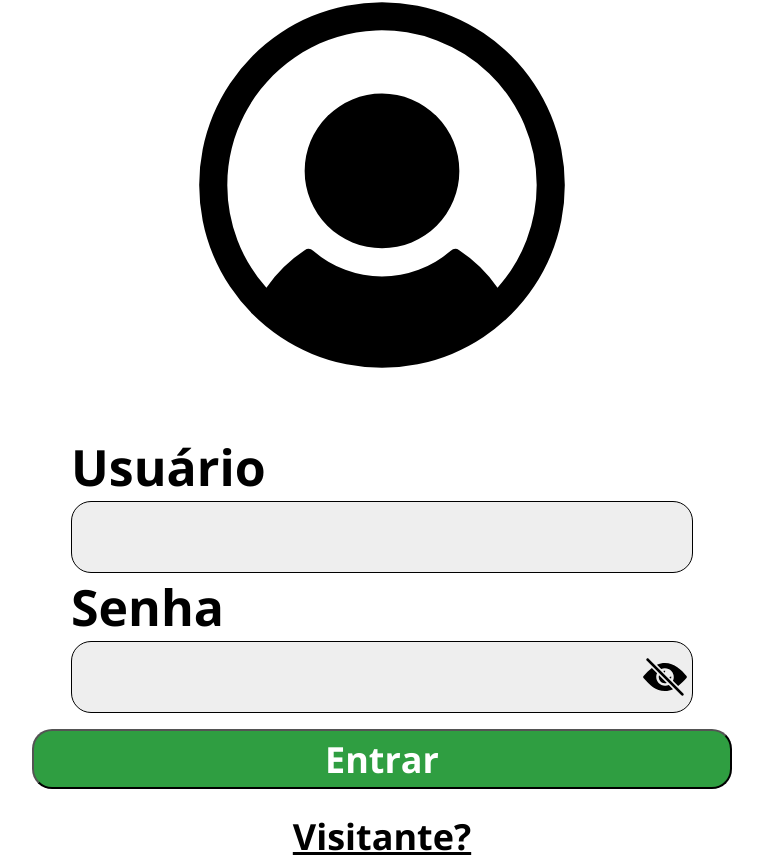
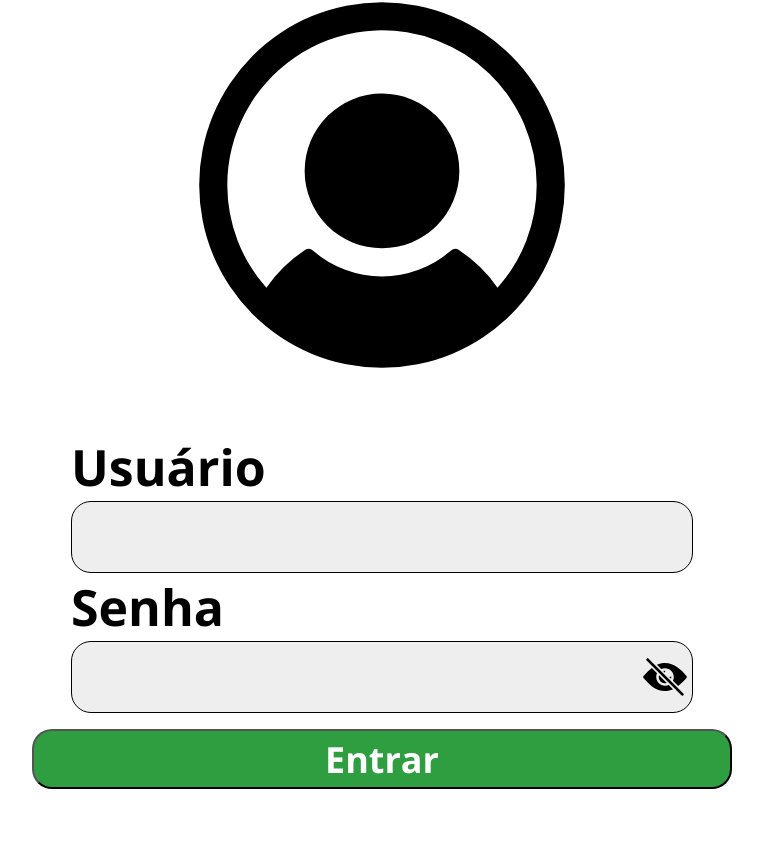
Before and after one commit to Web-LIA/SALETA-frontend, a React (Create React App) app: page /login/buscar in a window 1280 px wide. Shown: the part 140-1001 px from the top of the page, without its empty margins (258-1021 px from the left). After the commit the page ends 929 px from the top, so only its background shows below. Built offline with nearby package versions, Linux system fonts and the light colour scheme.

Commit message:
fix: comentar a opção visitante

```diff
--- a/src/pages/Login.tsx
+++ b/src/pages/Login.tsx
@@ -79,7 +79,7 @@ const Login:React.FC<sessionProps> = ({tipo})=>{
 
                         <button type="submit">Entrar</button>
                     </form>
-                    <a href="/login/visitante">Visitante?</a>
+                    {/* <a href="/login/visitante">Visitante?</a> */}
                 </main>
             }/>
 
```
